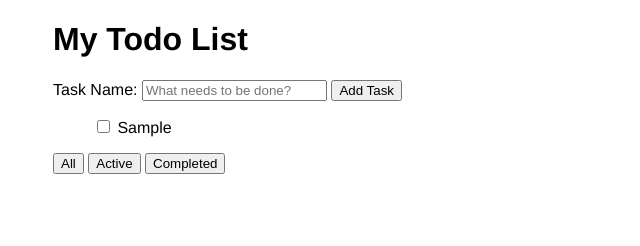
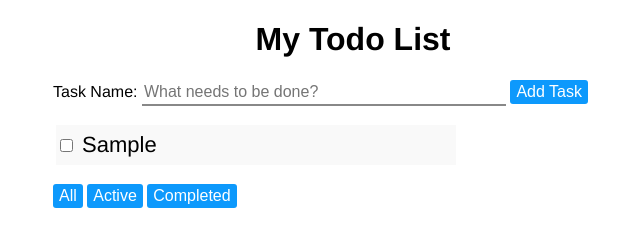
Before and after one commit to egolightly81/workingToDoList, a plain HTML site: page index.html in a window 1280 px wide. Both pictures are taken after typing "Sample" into the empty fields and a click on the button "Add Task". Shown: the whole page, without its empty margins (287-927 px from the left). Drawn offline with Linux system fonts and the light colour scheme.

Commit message:
changed to style_2.css

```diff
--- a/index.html
+++ b/index.html
@@ -6,7 +6,7 @@
   <title>My Todo List</title>
   <meta name="author" content="Michael Borck">
   <meta name="description" content="Explore flatland and interact with its inhabitants">
-  <link rel="stylesheet" type="text/css" href="style_1.css">
+  <link rel="stylesheet" type="text/css" href="style_2.css">
 </head>
 
 <body>
--- a/style_1.css
+++ /dev/null
@@ -1,26 +0,0 @@
-/*
-Description: Minimal styling for in-class exercise
-Author: Emerald Golightly
-Email: emerald.golightly@student.curtin.edu
-Tags: Todo
-*/
-
-body {
-  font-family: helvetica, sans-serif;
-  font-size: 16px;
-  width: 600px;
-  margin: 0 auto;
-}
-
-.task {
-  list-style: none;
-}
-
-.task.completed {
-  text-decoration: line-through;
-}
-
-/* Darker background-color on hover */
-ul li:hover {
-  background: #ddd;
-}
--- /dev/null
+++ b/style_2.css
@@ -0,0 +1,65 @@
+/* Minimal styling for in-class exercise */
+/* Author: Emerald Golightly*/
+/* Email: emerald.golightly@student.curtin.edu */
+/* Tags: Todo */
+
+body {
+  font-family: helvetica, sans-serif;
+  font-size: 16px;
+  width: 600px;
+  margin: 0 auto;
+}
+
+.task {
+  list-style: none;
+  font-size: 22px;
+  line-height: 1.8em;
+  width: 400px;
+}
+
+.task.completed {
+  text-decoration: line-through;
+  opacity: 0.5;
+}
+
+/* Set all odd list items to a different color (zebra-stripes) */
+ul li:nth-child(odd) {
+  background: #f9f9f9;
+}
+
+/* Darker background-color on hover */
+ul li:hover {
+  background: #ddd;
+}
+
+#todo-list {
+  padding: 3px; /* Added unit to padding */
+}
+
+h1 {
+  text-align: center;
+}
+
+#task-input {
+  width: 360px;
+  font-size: 16px;
+  line-height: 1.4em;
+  border-top: none;
+  border-left: none;
+  border-right: none;
+  border-bottom: 2px solid #888888; /* Corrected hex color */
+}
+
+#task-input:focus {
+  outline: none;
+  border-bottom-color: #0d99fc; /* Corrected hex color */
+}
+
+button {
+  font-size: 16px;
+  line-height: 1.4em;
+  border: none;
+  border-radius: 3px;
+  color: white;
+  background: #0d99fc; /* Corrected hex color */
+}
```
